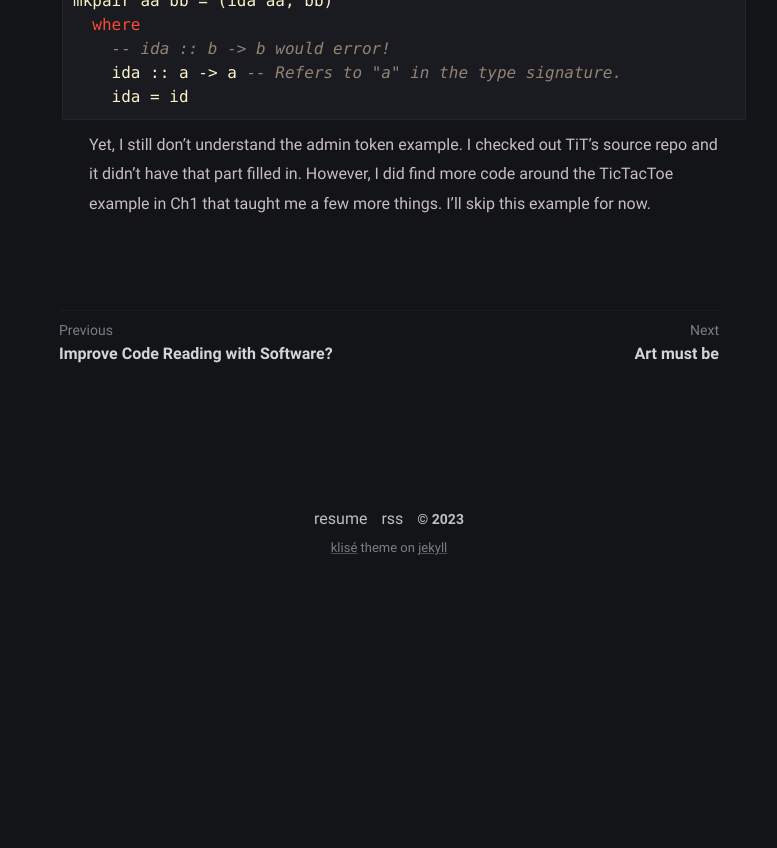
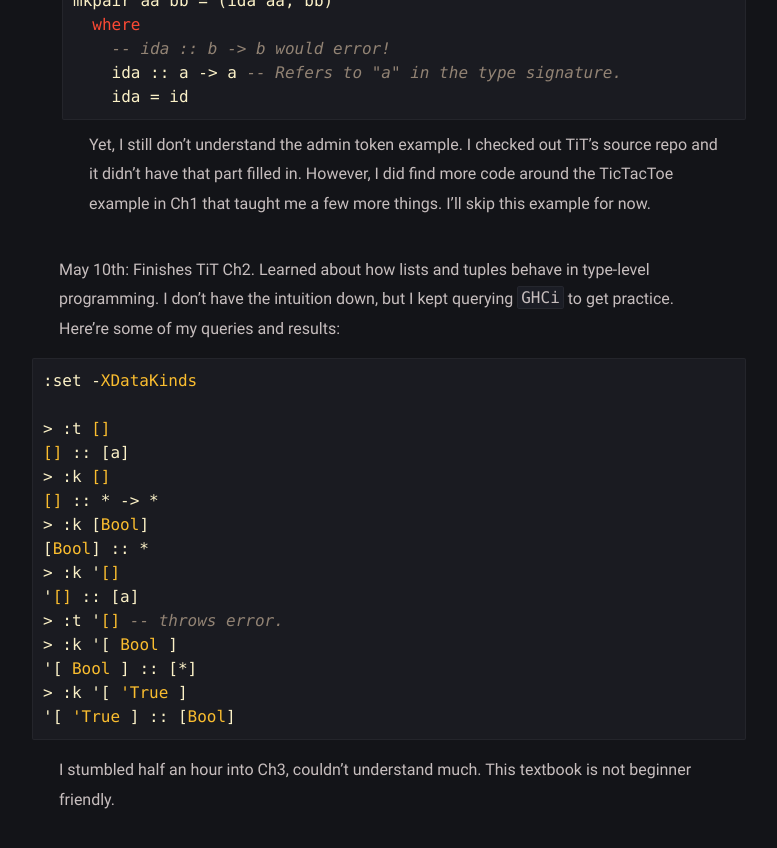
Before and after one commit to BlastWind/unfooling_blog, a Jekyll site: the page built from _posts/2022-09-06-fp-journal.markdown, in a window 1280 px wide and 900 px high, scrolled down 9664 px. Shown: the top 848 px of the window, without its empty margins (251-1028 px from the left). Built offline with Jekyll 4.4.1, drawn with Linux system fonts in a browser that asks for light colours; before the commit the page ends 10256 px from its top, so only the background shows below that.

Commit message:
Finishes TiT Chapter 2

````diff
--- a/_posts/2022-09-06-fp-journal.markdown
+++ b/_posts/2022-09-06-fp-journal.markdown
@@ -203,3 +203,24 @@ mkpair aa bb = (ida aa, bb)
       ida = id
 ```
 Yet, I still don't understand the admin token example. I checked out TiT's source repo and it didn't have that part filled in. However, I did find more code around the TicTacToe example in Ch1 that taught me a few more things. I'll skip this example for now.
+
+May 10th: Finishes TiT Ch2. Learned about how lists and tuples behave in type-level programming. I don't have the intuition down, but I kept querying `GHCi` to
+get practice. Here're some of my queries and results:
+```haskell
+:set -XDataKinds
+
+> :t []
+[] :: [a]
+> :k []
+[] :: * -> *
+> :k [Bool]
+[Bool] :: *
+> :k '[]
+'[] :: [a]
+> :t '[] -- throws error.
+> :k '[ Bool ]
+'[ Bool ] :: [*]
+> :k '[ 'True ]
+'[ 'True ] :: [Bool]
+```
+I stumbled half an hour into Ch3, couldn't understand much. This textbook is not beginner friendly.
````
